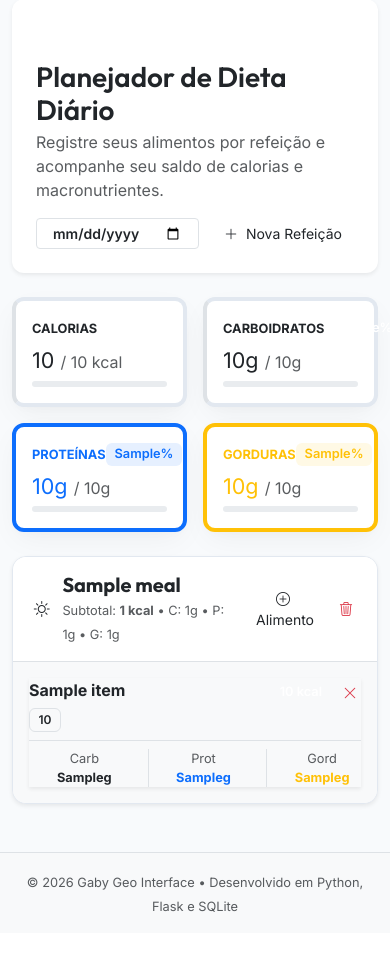
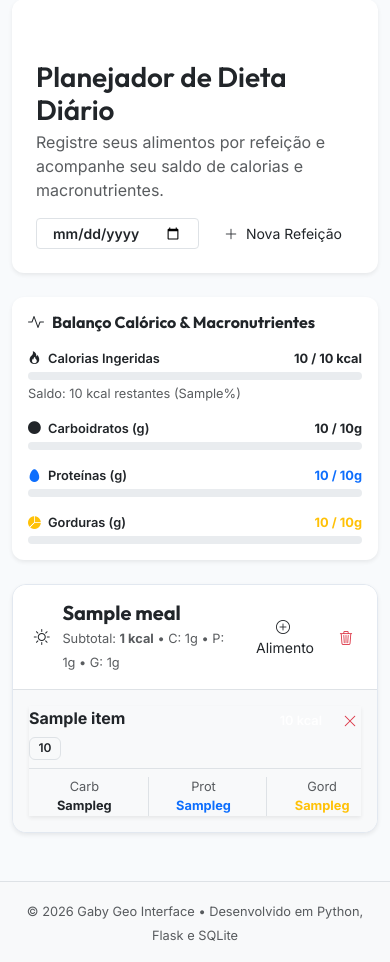
Before and after one commit to Owvan/MacroNutrition, a Flask app: template app/templates/diet.html in a window 390 px wide. Shown: the part 115-1077 px from the top of the page. Before the commit the page ends 1027 px from the top, so only its background shows below. Run offline with Flask 3, Linux system fonts and the light colour scheme; the template is opened without the code that fills it: most values are stand-ins (such as "Sample title", 1, 10 or a date in 2020).

Commit message:
style: substitui cards grandes na pagina Dieta por painel compacto de barras de progresso no mobile

```diff
--- a/app/templates/diet.html
+++ b/app/templates/diet.html
@@ -15,7 +15,7 @@
                     <h1 class="fw-extrabold text-dark mb-1">Planejador de Dieta Diário</h1>
                     <p class="text-muted mb-0">Registre seus alimentos por refeição e acompanhe seu saldo de calorias e macronutrientes.</p>
                 </div>
-                <div class="mt-3 mt-md-0 d-flex align-items-center gap-2">
+                <div class="mt-3 mt-md-0 d-flex flex-wrap align-items-center gap-2">
                     <form method="GET" action="{{ url_for('main.diet') }}" class="d-flex align-items-center me-2">
                         <input type="date" name="date" class="form-control form-control-sm fw-semibold border-teal px-3" value="{{ current_date }}" onchange="this.form.submit();">
                     </form>
@@ -27,8 +27,8 @@
         </div>
     </div>
 
-    <!-- 4 Cards de Balanço Diário e Barras de Progresso -->
-    <div class="col-12">
+    <!-- 4 Cards de Balanço Diário (Versão Desktop >= 768px) -->
+    <div class="col-12 d-none d-md-block">
         <div class="row g-3">
             <!-- Calorias Totais -->
             <div class="col-6 col-lg-3">
@@ -93,6 +93,62 @@
                     <div class="progress" style="height: 6px;">
                         <div class="progress-bar bg-warning" role="progressbar" style="width: {{ [diet.fat_pct, 100]|min }}%;" aria-valuenow="{{ diet.fat_pct }}" aria-valuemin="0" aria-valuemax="100"></div>
                     </div>
+                </div>
+            </div>
+        </div>
+    </div>
+
+    <!-- Painel Compacto de Barras de Progresso no Mobile (< 768px / iPhone 15) -->
+    <div class="col-12 d-block d-md-none">
+        <div class="card card-custom p-3 shadow-sm border-0">
+            <h6 class="fw-bold text-dark mb-3 d-flex align-items-center">
+                <i class="bi bi-activity text-teal me-2"></i> Balanço Calórico & Macronutrientes
+            </h6>
+
+            <!-- 1. Calorias Totais -->
+            <div class="mb-3">
+                <div class="d-flex justify-content-between align-items-center fs-7 mb-1">
+                    <span class="fw-semibold text-dark"><i class="bi bi-fire text-teal me-1"></i> Calorias Ingeridas</span>
+                    <span class="fw-bold text-teal">{{ diet.consumed_cal|int }} / {{ diet.target_cal|int }} kcal</span>
+                </div>
+                <div class="progress" style="height: 8px;">
+                    <div class="progress-bar bg-teal" style="width: {{ [diet.cal_pct, 100]|min }}%;"></div>
+                </div>
+                <small class="text-muted fs-7 mt-1 d-block">
+                    Saldo: {{ (diet.target_cal - diet.consumed_cal)|int }} kcal restantes ({{ diet.cal_pct }}%)
+                </small>
+            </div>
+
+            <!-- 2. Carboidratos -->
+            <div class="mb-3">
+                <div class="d-flex justify-content-between align-items-center fs-7 mb-1">
+                    <span class="fw-semibold text-dark"><i class="bi bi-circle-fill text-teal me-1"></i> Carboidratos (g)</span>
+                    <span class="fw-bold text-teal">{{ diet.consumed_carbs_g|int }} / {{ diet.target_carb_g|int }}g</span>
+                </div>
+                <div class="progress" style="height: 8px;">
+                    <div class="progress-bar bg-teal" style="width: {{ [diet.carb_pct, 100]|min }}%;"></div>
+                </div>
+            </div>
+
+            <!-- 3. Proteínas -->
+            <div class="mb-3">
+                <div class="d-flex justify-content-between align-items-center fs-7 mb-1">
+                    <span class="fw-semibold text-dark"><i class="bi bi-egg-fill text-primary me-1"></i> Proteínas (g)</span>
+                    <span class="fw-bold text-primary">{{ diet.consumed_protein_g|int }} / {{ diet.target_protein_g|int }}g</span>
+                </div>
+                <div class="progress" style="height: 8px;">
+                    <div class="progress-bar bg-primary" style="width: {{ [diet.protein_pct, 100]|min }}%;"></div>
+                </div>
+            </div>
+
+            <!-- 4. Gorduras -->
+            <div>
+                <div class="d-flex justify-content-between align-items-center fs-7 mb-1">
+                    <span class="fw-semibold text-dark"><i class="bi bi-pie-chart-fill text-warning me-1"></i> Gorduras (g)</span>
+                    <span class="fw-bold text-warning">{{ diet.consumed_fat_g|int }} / {{ diet.target_fat_g|int }}g</span>
+                </div>
+                <div class="progress" style="height: 8px;">
+                    <div class="progress-bar bg-warning" style="width: {{ [diet.fat_pct, 100]|min }}%;"></div>
                 </div>
             </div>
         </div>
```
